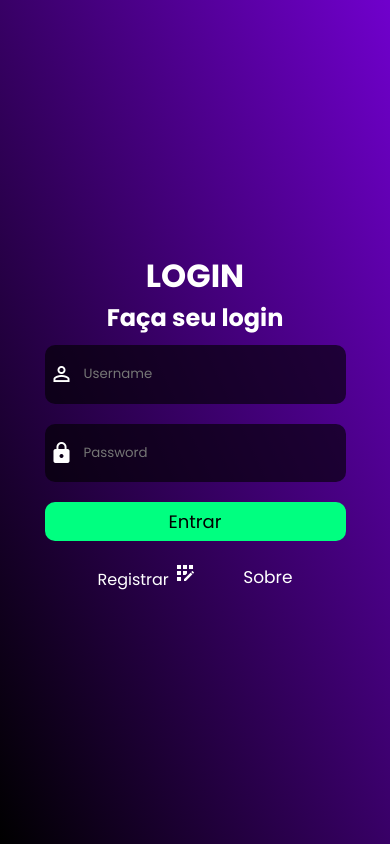
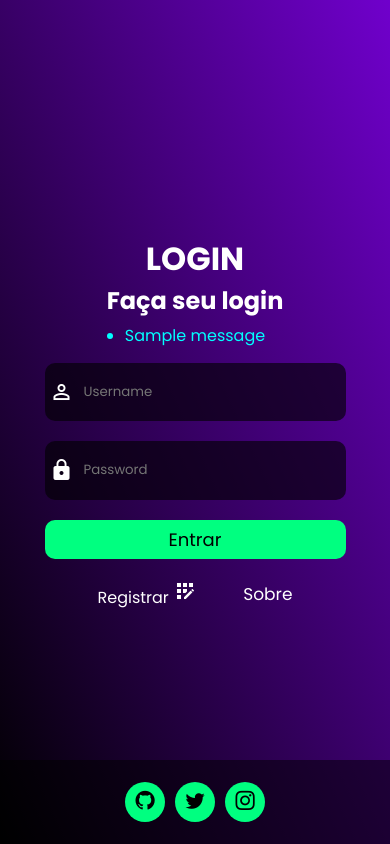
Before and after one commit to BrenndonCJ/Site_Controle_Financeiro, a Flask app: page /login in a window 390 px wide. Run offline with Flask 2, Linux system fonts and the light colour scheme; tables that the repository leaves empty hold one stand-in row (values such as "Sample post"); one stand-in notice (Sample message) is shown; some libraries are stand-ins or nearby versions.

Commit message:
atualizações + add Footer

```diff
--- a/app.py
+++ b/app.py
@@ -1,4 +1,4 @@
-from flask import Flask, redirect, render_template, request, url_for
+from flask import Flask, redirect, render_template, request, url_for, flash
 from flask_sqlalchemy import SQLAlchemy
 from werkzeug.security import generate_password_hash, check_password_hash
 from flask_login import LoginManager, UserMixin, login_user, logout_user, login_required, current_user
@@ -64,12 +64,16 @@ def register():
         username = request.form['username']
         pwd = request.form['password']
 
-        user = User(username, pwd)
-        db.session.add(user)
-        db.session.commit()
+        try:
+            user = User(username, pwd)
+            db.session.add(user)
+            db.session.commit()
+            flash("Cadastrado com sucesso")
+            return redirect(url_for('login'))
+        except:
+            flash("Nome de usuario indisponivel")
+            redirect(url_for('register'))
 
-        print(username)
-        return redirect(url_for('login'))
     return render_template('register.html')
 
 @app.route('/login', methods=['GET', 'POST'])
@@ -81,7 +85,8 @@ def login():
         user = User.query.filter_by(username=username).first()
 
         if not user or not user.verify_password(pwd):
-            return redirect(url_for('login'))
+            flash("Usuario ou senha incorretos")
+            return redirect('login')
 
         login_user(user)
         return redirect(url_for('home'))
@@ -141,4 +146,4 @@ def delete_data(id):
 
 if __name__ == "__main__":
     db.create_all()                         # Criando as Tabelas do banco de Dados caso não tenham sido criadas
-    app.run(threaded=True , debug=False)
+    app.run(threaded=True , debug=True)
--- a/static/css/stylesIndex.css
+++ b/static/css/stylesIndex.css
@@ -28,6 +28,12 @@ body {
 
 .my-text {
     color: #ffffff;
+}
+
+.alert-error {
+    border-radius: 10px;
+    padding: 5px;
+    color: rgb(0, 255, 255);
 }
 
 .login {
@@ -71,6 +77,7 @@ body {
 }
 #form-login div > input:-webkit-autofill {
     -webkit-box-shadow: 0 0 0px 1000px #00000002 inset;
+    box-shadow: 0 0 0px 1000px #00000002 inset;
     transition: background-color 5000s ease-in-out 0s;
     -webkit-text-fill-color: rgb(255, 255, 255) !important;
 }
@@ -118,6 +125,44 @@ body {
     color: #2bff00;
 }
 
+/* FOOTER */
+.m-footer {
+    width: 100vw;
+    height: 10vh;
+    position: fixed;
+    top: 90vh;
+    left: 0;
+    background-color: rgba(0, 0, 0, 0.5);
+    display: flex;
+    z-index: 888;
+    align-items: center;
+    justify-content: center;
+}
+
+.m-footer div {
+    display: flex;
+    align-items: center;
+    justify-content: center;
+}
+
+.m-footer a {
+    font-size: 1rem;
+    width: 40px;
+    height: 40px;
+    padding: 0.5rem;
+    background: #00000088;
+    color: #f0f8ff;
+    margin: 0 5px;
+    border-radius: 50%;
+    transition: 0.3s;
+    text-decoration: none;
+    text-align: center;
+}
+
+.m-footer a:hover {
+    background: #000000fb;
+}
+
 @media (max-width: 1000px){
     .container {
         flex-direction: column;
@@ -153,4 +198,11 @@ body {
     .container > img {
         display: none;
     }
+
+    .m-footer a {
+        font-size: 1.2rem;
+        padding: 0.3rem;
+        background: #00ff80;
+        color: #000000;
+    }
 }
--- a/static/javascript/scriptsLogin.js
+++ b/static/javascript/scriptsLogin.js
@@ -1,6 +1,6 @@
 const mModal = document.querySelector('.modal-sobre')
 const btSobre = document.querySelector('#bt-sobre')
-
+const btCloseSobre = document.querySelector('#btClosedSobre')
 
 function openSobre(){
     mModal.classList.add('active-modal')
@@ -11,3 +11,9 @@ function openSobre(){
         }
     }
 }
+
+btCloseSobre.onclick = e => {
+    e.preventDefault()
+
+    mModal.classList.remove('active-modal')
+}
--- a/templates/login.html
+++ b/templates/login.html
@@ -9,6 +9,7 @@
     <link rel="stylesheet" href="../static/css/stylesIndex.css">
     <link rel="stylesheet" href="../static/css/styleSobre.css">
     <link href="https://fonts.googleapis.com/icon?family=Material+Icons"rel="stylesheet">
+    <link rel="stylesheet" href="https://cdn.jsdelivr.net/npm/bootstrap-icons@1.7.0/font/bootstrap-icons.css">
 
 </head>
 <body>
@@ -18,6 +19,18 @@
         <main class="login">
             <h1 class="my-text">LOGIN</h1>
             <h2 class="my-text">Faça seu login</h2>
+
+            {% with messages = get_flashed_messages() %}
+                {% if messages %}
+                    <div class="alert-error">
+                        <ul class=flashes>
+                            {% for message in messages %}
+                               <li>{{ message }}</li>
+                            {% endfor %}
+                        </ul>
+                    </div>
+                {% endif %}
+            {% endwith %}
 
             <form id="form-login" action="" method="POST">
                 <div>
@@ -29,9 +42,7 @@
                     <span class="material-icons">lock</span>
                     <input name="password" type="password" placeholder="Password" required>
                 </div>
-                <button type="submit">
-                    Entrar
-                </button>
+                <button type="submit">Entrar</button>
             </form>
 
             <div class="register-sobre">
@@ -44,17 +55,35 @@
         </main>
 
         <img src="../static/imgs/8785688841847.jpg" alt="" class="background">
-        <!-- <img src="" alt="" class="background"> -->
 
     </div>
 
+    <footer class="m-footer">
+        <div>
+            <a href="https://github.com/BrenndonCJ/Site_Controle_Financeiro" target="_blank">
+                <i class="bi bi-github"></i>
+            </a>
+            <a href="https://twitter.com/BrenndonCJ" target="_blank">
+                <i class="bi bi-twitter"></i>
+            </a>
+            <a href="https://www.instagram.com/brenndoncj/" target="_blank">
+                <i class="bi bi-instagram"></i>
+            </a>
+        </div>
+    </footer>
+
     <div class="modal-sobre">
         <div class="m-modal">
-            <h1>SOBRE O SITE</h1>
+            <div class="header-sobre">
+                <h1>SOBRE O SITE</h1>
+                <button id="btClosedSobre">
+                    <span class="material-icons">close</span>
+                </button>
+            </div>
             <div class="describle">
-                <p> Site desenvolvido para fins da disciplina <b>Desenvolvimento WEB</b>.</p>
-                <p>O objetivo do site é facilitar o controle de ganhos e gastos do usuário.</p>
-                <p>Adicione um item com descrição e valor e selecione a opção de entrada (ganho) ou saída (gasto) e acompanhe em tempo real o seu saldo.</p>
+                <p>Site desenvolvido para fins da disciplina <b>Desenvolvimento WEB</b>.</p>
+                <p>O objetivo do site é facilitar o controle de gastos do usuário.</p>
+                <p>Adicione um item com descrição e valor e acompanhe em tempo real o seu saldo.</p>
             </div>
         </div>
     </div>
```
Also changed, not shown: static/css/styleSobre.css (+38 -2 lines), templates/register.html (+31 -3 lines), README.md (added), static/db/db.sqlite3.
